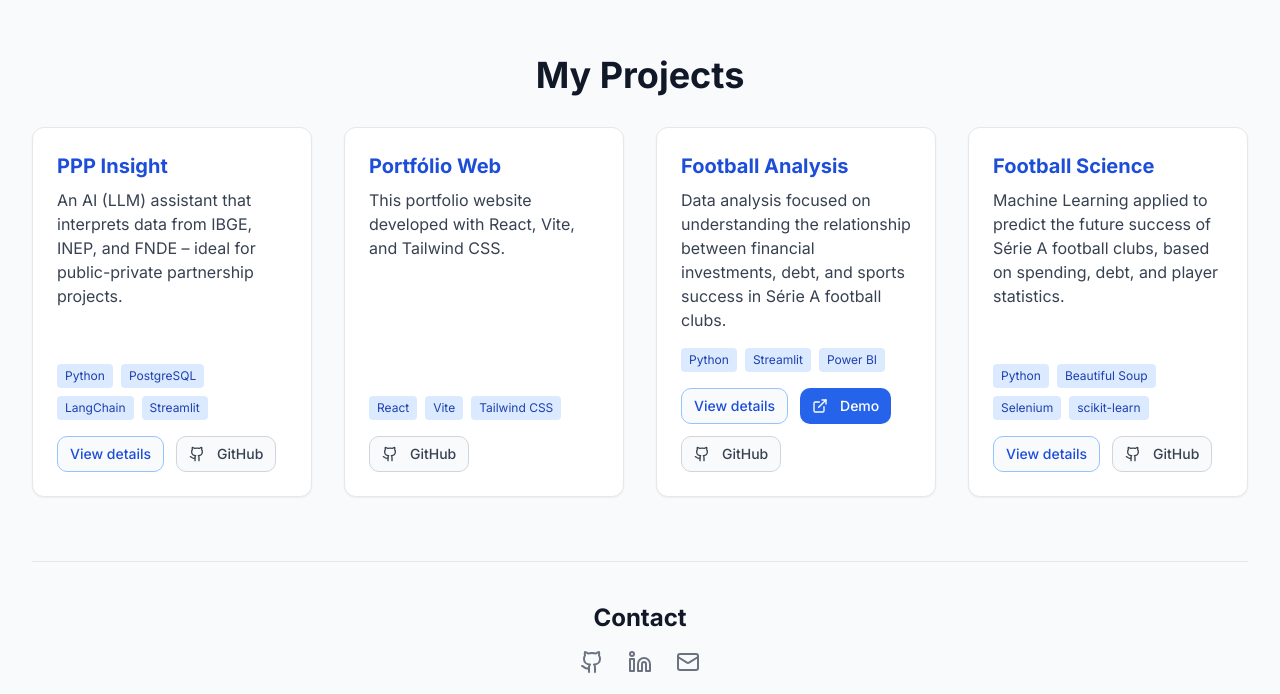
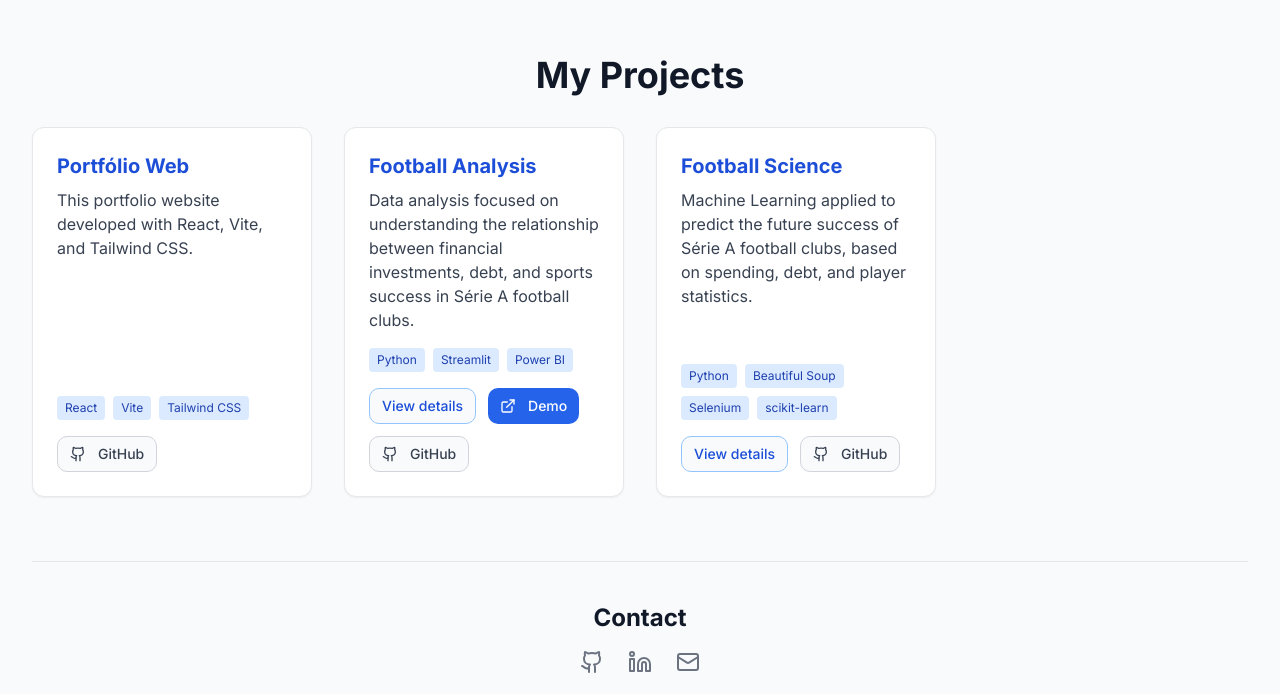
Before and after one commit to renanmrbraga/portfolio-web, a React (Vite) app: page / in a window 1280 px wide. Shown: the part 541-1235 px from the top of the page. Built offline with nearby package versions, Linux system fonts and the light colour scheme.

Commit message:
chore(projects): remove temporariamente projeto ppp insight da grid de exibição

```diff
--- a/src/components/ProjectsGrid.tsx
+++ b/src/components/ProjectsGrid.tsx
@@ -19,14 +19,6 @@ const ProjectsGrid = () => {
   const { t } = useLanguage();
 
   const projects: Project[] = [
-    {
-      id: "ppp-insight",
-      title: "PPP Insight",
-      description: t("projects.pppInsightGrid.desc"),
-      tags: ["Python", "PostgreSQL", "LangChain", "Streamlit"],
-      githubUrl: "https://github.com/renanmrbraga/chatbot-llm",
-      detailsPath: "/projects/ppp-insight",
-    },
     {
       id: "portfolio-website",
       title: "Portfólio Web",
```
